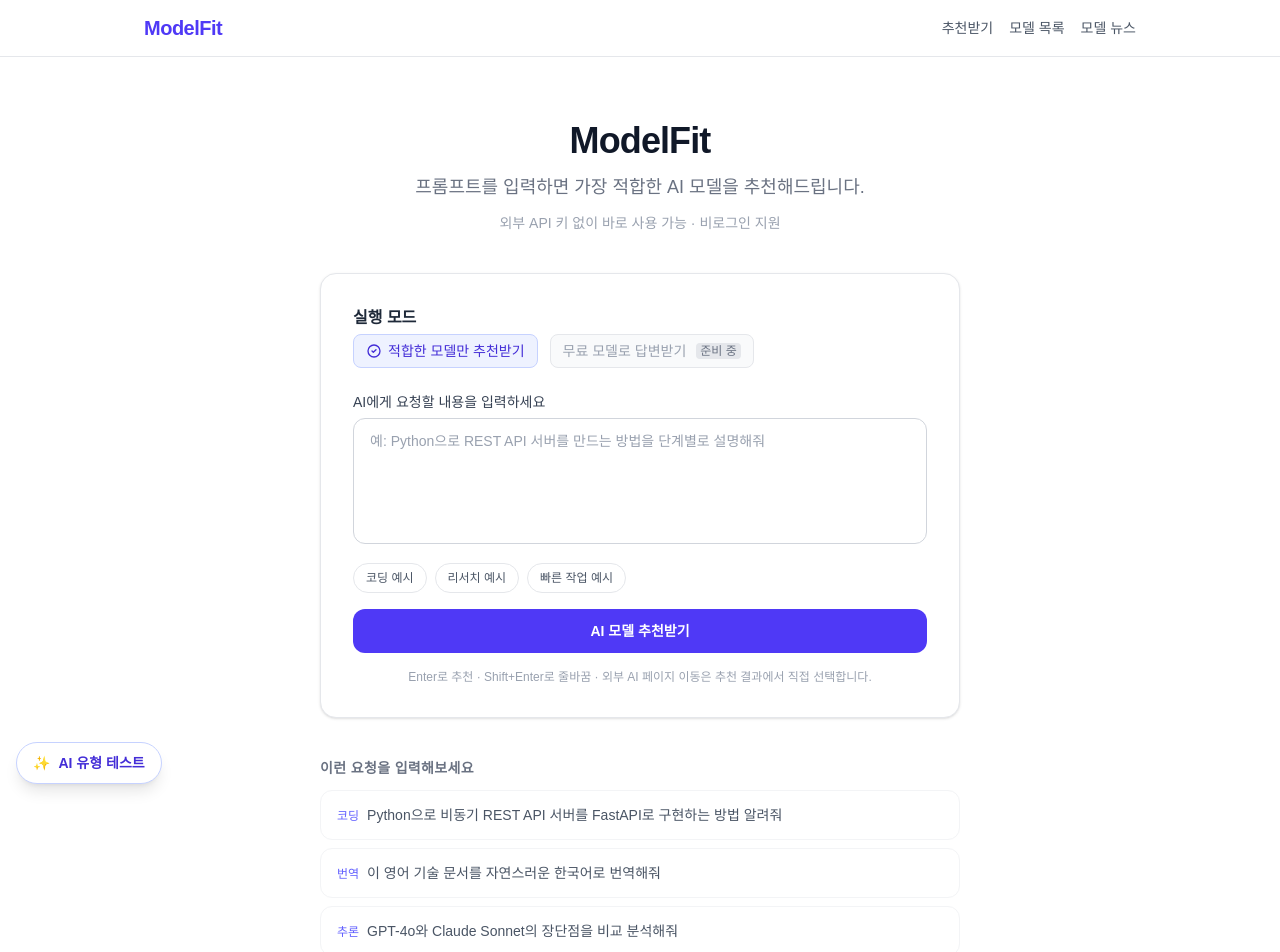
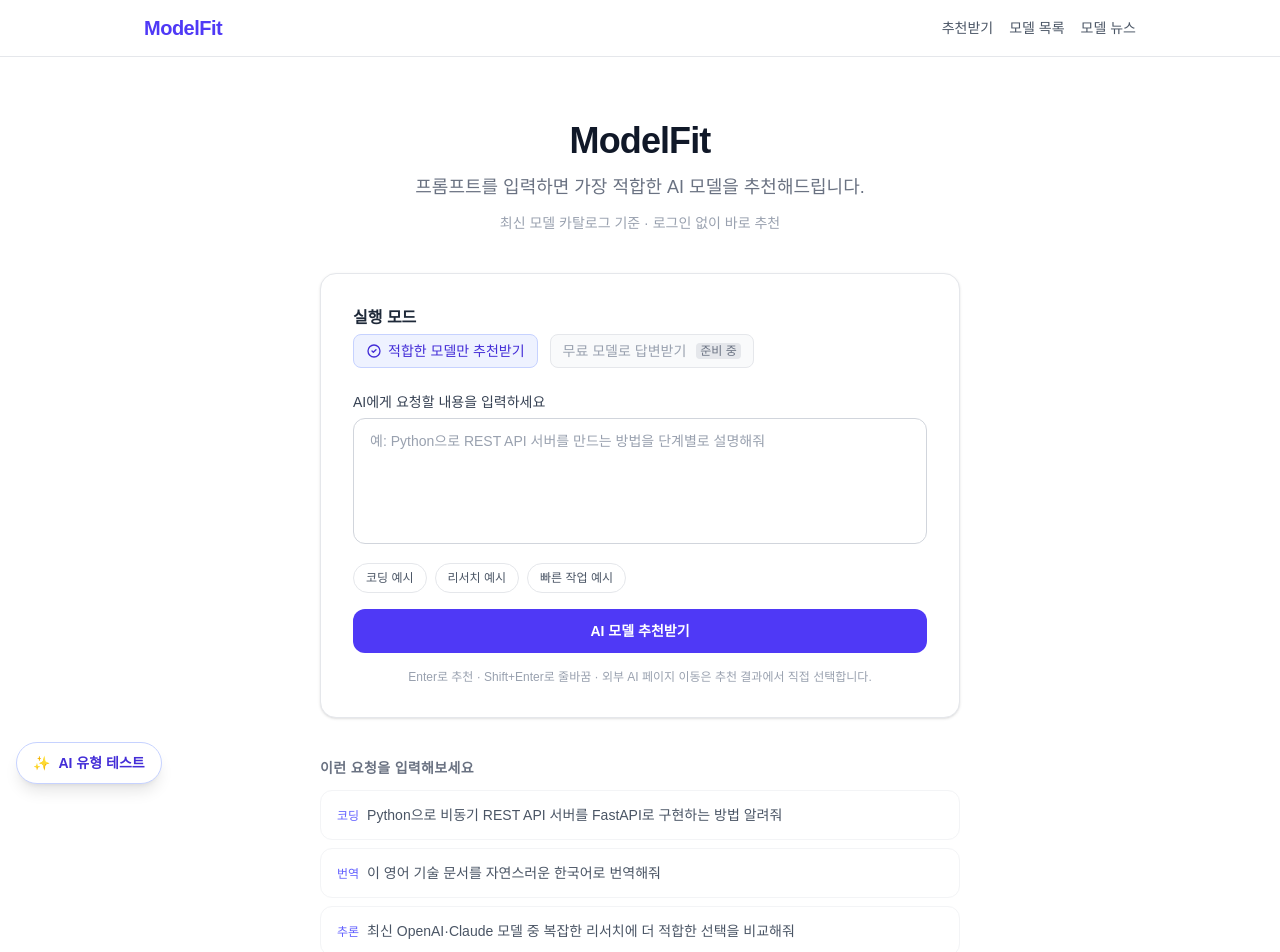
Before and after one commit to JiYun1101/AI_Model_Auto_Recommend, a Next.js app: page / in a window 1280 px wide. Shown: the top 952 px of the page. Built offline with nearby package versions, Linux system fonts and the light colour scheme.

Commit message:
fix: harden submission page.tsx

```diff
--- a/app/page.tsx
+++ b/app/page.tsx
@@ -12,7 +12,7 @@
           프롬프트를 입력하면 가장 적합한 AI 모델을 추천해드립니다.
         </p>
         <p className="text-sm text-gray-400">
-          외부 API 키 없이 바로 사용 가능 · 비로그인 지원
+          최신 모델 카탈로그 기준 · 로그인 없이 바로 추천
         </p>
       </section>
 
@@ -93,7 +93,7 @@
   },
   {
     label: "추론",
-    text: "GPT-4o와 Claude Sonnet의 장단점을 비교 분석해줘",
+    text: "최신 OpenAI·Claude 모델 중 복잡한 리서치에 더 적합한 선택을 비교해줘",
   },
   {
     label: "요약",
```
